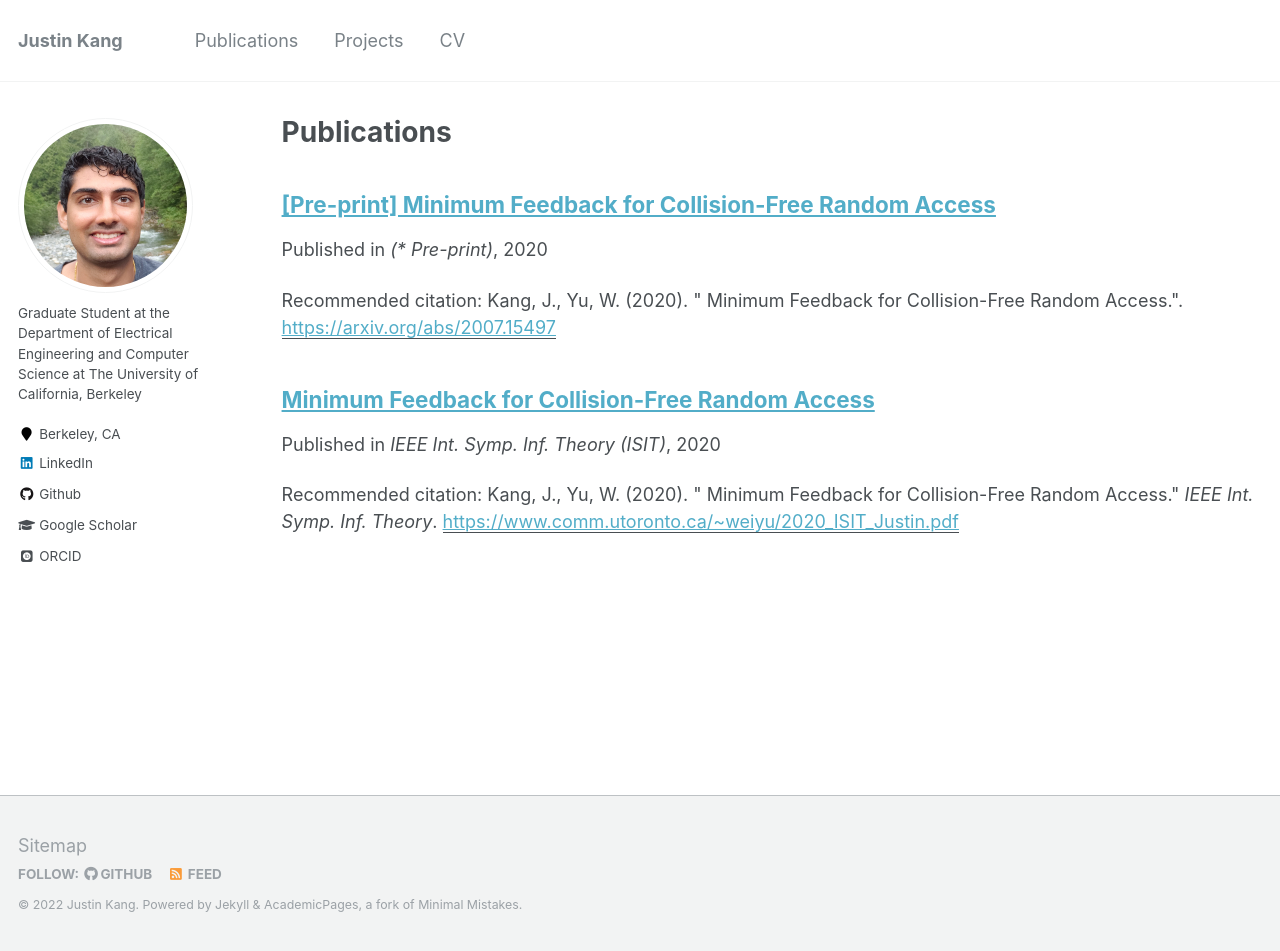
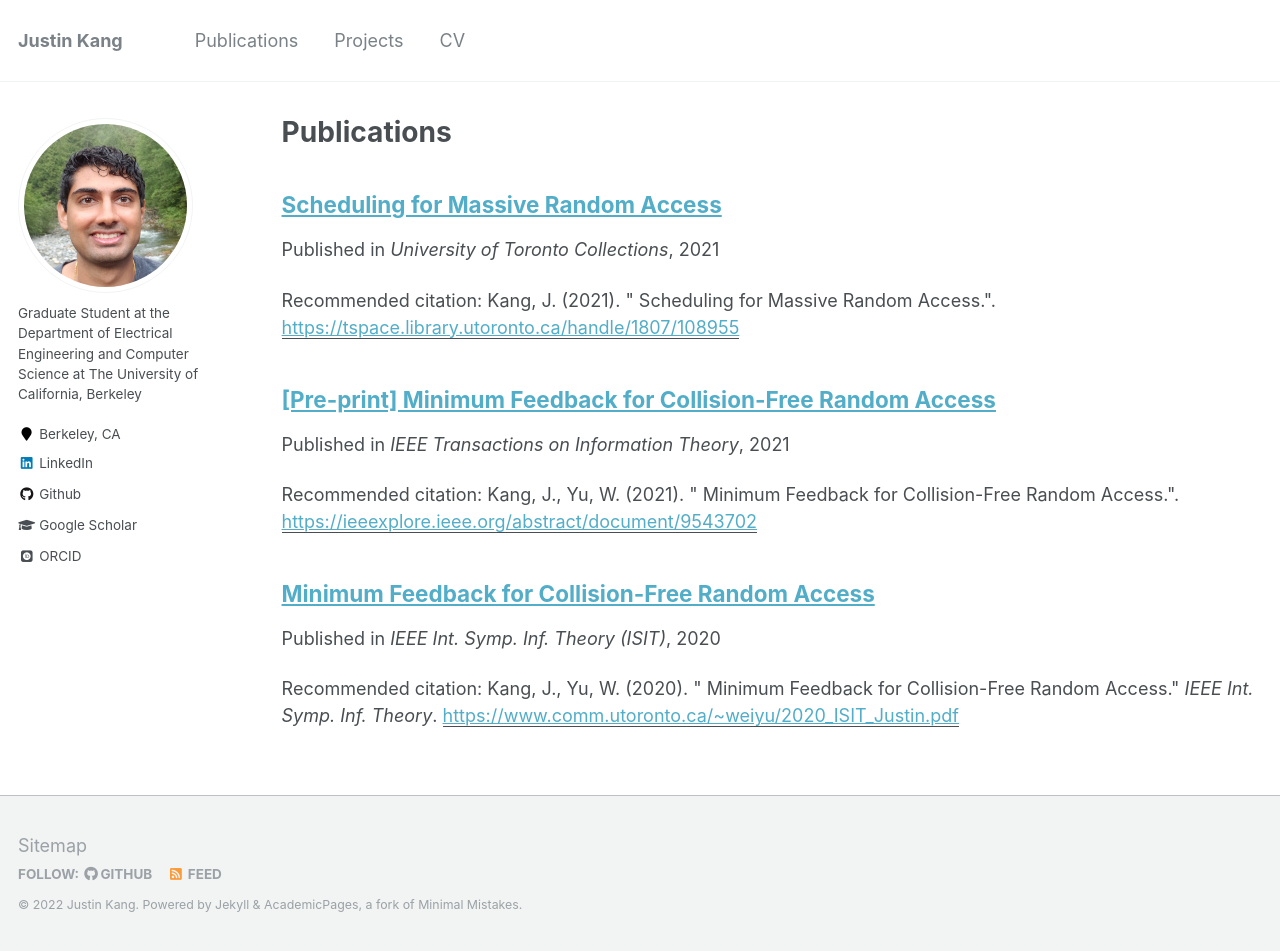
Before and after one commit to justinkang221/justinkang221.github.io, a Jekyll site: the page built from _pages/publications.md, in a window 1280 px wide and 951 px high. Built offline with Jekyll 4.4.1, drawn with Linux system fonts in a browser that asks for light colours; some web fonts are replaced.

Commit message:
updates to add Thesis

```diff
--- a/_publications/T_IT_1.md
+++ b/_publications/T_IT_1.md
@@ -3,10 +3,10 @@ title: "[Pre-print] Minimum Feedback for Collision-Free Random Access"
 collection: publications
 permalink: /publication/T_IT_1
 excerpt: ''
-date: 2020-08-1
-venue: '(* Pre-print)'
-paperurl: 'https://arxiv.org/abs/2007.15497'
-citation: 'Kang, J., Yu, W.  (2020). &quot; Minimum Feedback for Collision-Free Random Access.&quot;.'
+date: 2021-09-1
+venue: IEEE Transactions on Information Theory
+paperurl: 'https://ieeexplore.ieee.org/abstract/document/9543702'
+citation: 'Kang, J., Yu, W.  (2021). &quot; Minimum Feedback for Collision-Free Random Access.&quot;.'
 ---
 
 Abstract:Consider a massive random access scenario in which a small set of $k$
--- /dev/null
+++ b/_publications/Thesis.md
@@ -0,0 +1,10 @@
+---
+title: "Scheduling for Massive Random Access"
+collection: publications
+permalink: /publication/Thesis.md
+excerpt: ''
+date: 2021-09-1
+venue: University of Toronto Collections
+paperurl: 'https://tspace.library.utoronto.ca/handle/1807/108955'
+citation: 'Kang, J. (2021). &quot; Scheduling for Massive  Random Access.&quot;.'
+---
```
